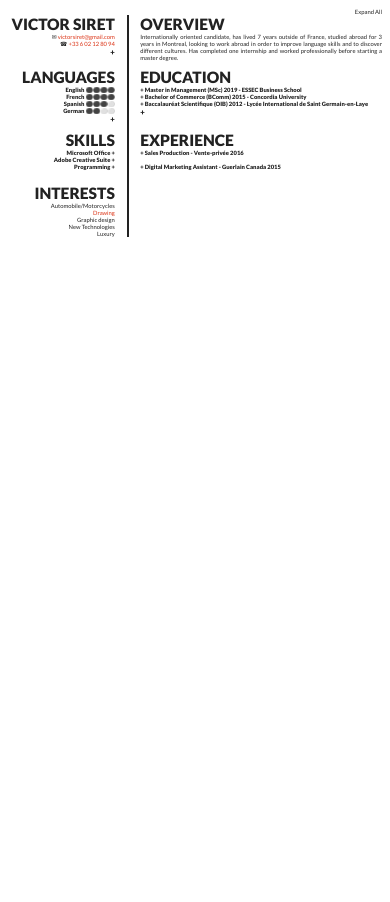
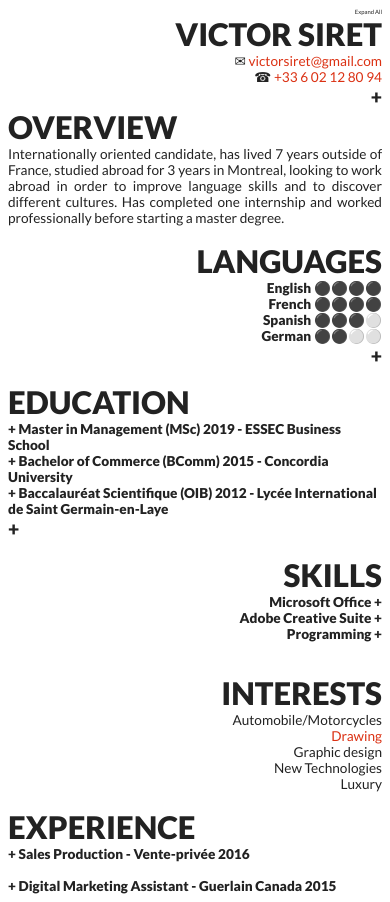
Before and after one commit to victorsiret/Resume-First, a plain HTML site: page index.html in a window 390 px wide. Before the commit the page ends 844 px from the top, so only its background shows below. Drawn offline with Linux system fonts and the light colour scheme.

Commit message:
added css media queries
added responsiveness

```diff
--- a/style.css
+++ b/style.css
@@ -19,26 +19,68 @@
     src:url("./Fonts/Lato-Hairline.ttf");
     }
 
+/*Media Queries*/
+@media only screen and (max-width: 600px) {
+    .h1 {
+        font-size: 8vw;
+    }
+    .grid {
+        display: grid;
+        grid-template-columns: 1fr;
+        grid-gap: 0% 0%;
+    }
+    /*General*/
+    * {
+        font-size: 3.5vw;
+    }
+    /*Plus signs*/
+    .plus {
+        font-size: 5vw;
+    }
+    /*No Border*/
+    .right {
+        padding-right: 0%;
+        border-right: 0px;
+    }
+}
 
+@media only screen and (min-width: 601px) {
+    .h1 {
+        font-size: 4vw;
+    }
+    .grid {
+        display: grid;
+        grid-template-columns: 1fr 2fr;
+        grid-gap: 0% 3%;
+    }
+    /*General*/
+    * {
+        font-size: 1.5vw;
+    }
+    /*Plus signs*/
+    .plus {
+        font-size: 2vw;
+    }
+    /*Align right margin*/
+    .right {
+        padding-right: 10%;
+        border-right: 2px rgb(34, 34, 34) solid;
+    }
+}
 
 /*General Settings*/
 * {
     font-family: "Lato";
-    font-size: 1.5vw;
     color: rgb(34, 34, 34);
 }
 
 /*Grid and alignment*/
 .grid {
     display: grid;
-    grid-template-columns: 1fr 2fr;
-    grid-gap: 0% 3%;
 }
 
 .right {
     text-align: right;
-    padding-right: 10%;
-    border-right: 2px rgb(34, 34, 34) solid;
 }
 
 .right2 {
@@ -52,14 +94,12 @@
 /*Bold Headers*/
 .h1 {
     font-family: "Lato-Black";
-    font-size: 4vw;
     text-transform: uppercase;
 }
 
 /*Plus Signs*/
 .plus {
     font-family: "Lato-Black";
-    font-size: 2vw;
 }
 
 .expand {
```
